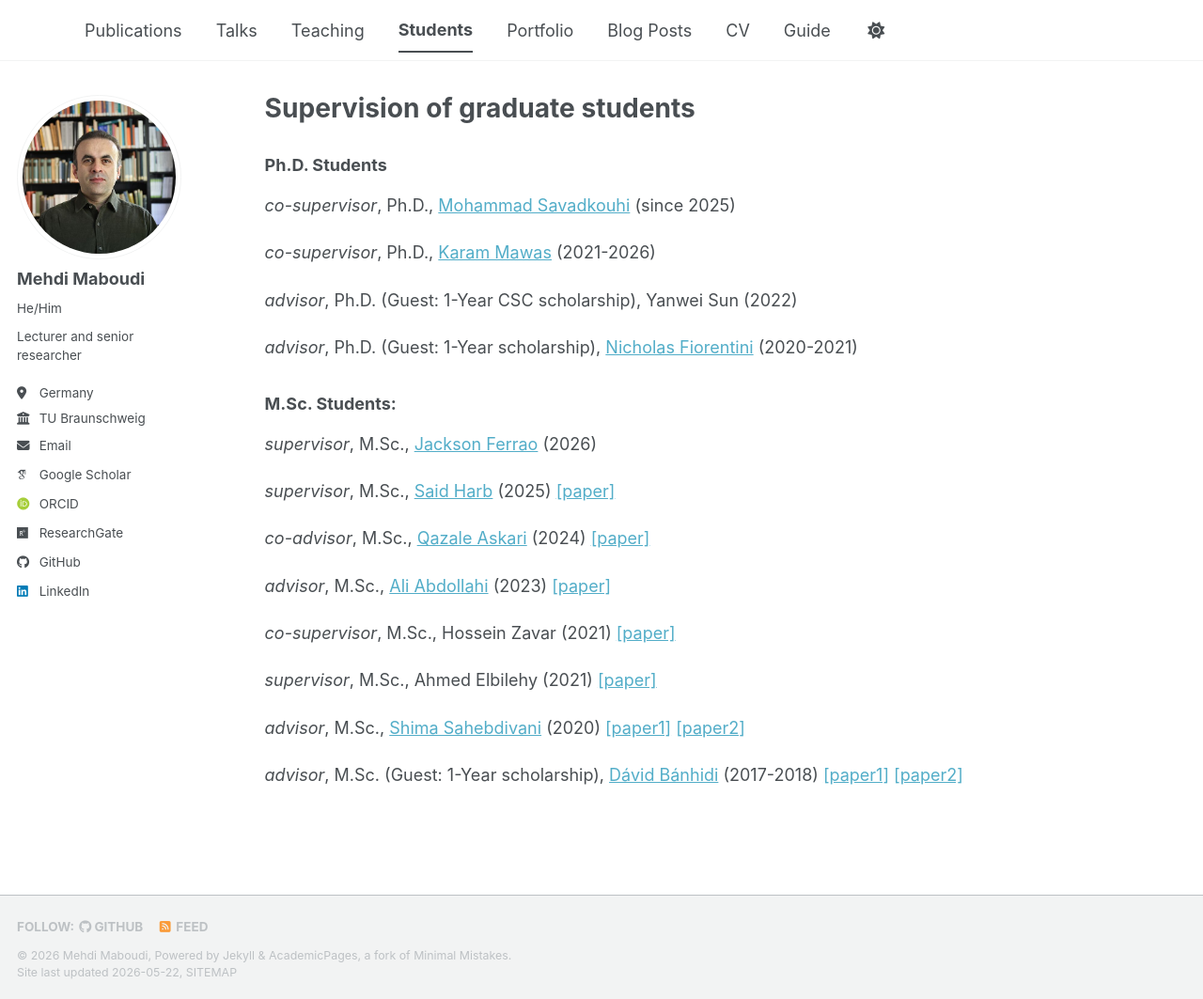
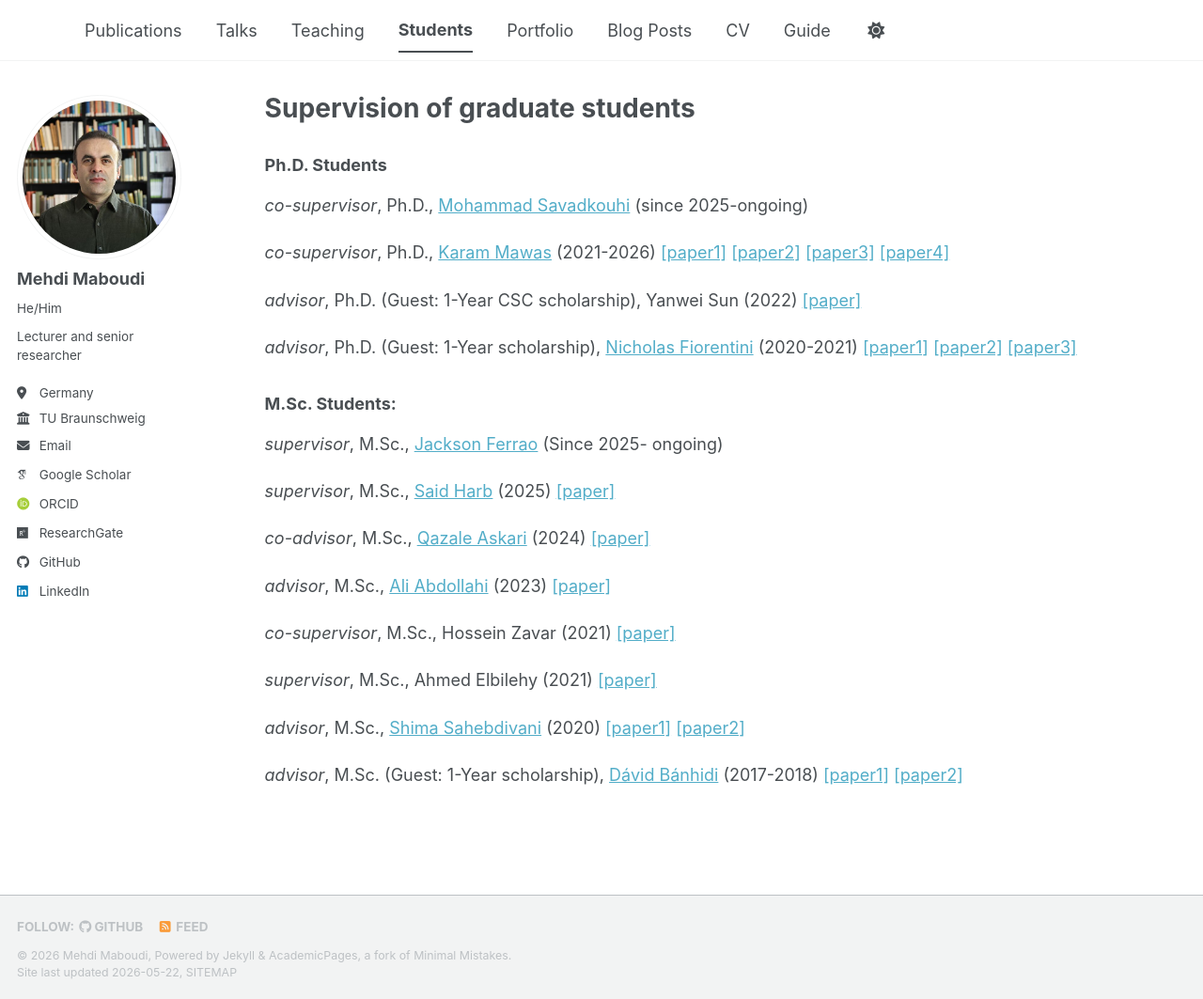
Before and after one commit to MehdiMaboudi/mehdimaboudi.github.io, a Jekyll site: the page built from _pages/students.html, in a window 1280 px wide and 1063 px high. Shown: the whole window at 94% size. Built offline with Jekyll 4.4.1, drawn with Linux system fonts in a browser that asks for light colours; some web fonts are replaced; a script bundle is joined from its source files by our own code; library files that are not in the unit come from our copies.

Commit message:
All students papers added

```diff
--- a/_pages/students.html
+++ b/_pages/students.html
@@ -7,26 +7,38 @@ author_profile: true
 <div>
 <h3>Ph.D. Students</h3>
   <p>
-    <i>co-supervisor</i>, Ph.D., <a href="https://www.linkedin.com/in/mohammad-savadkouhi-82208b126/"  target="_blank" rel="noopener noreferrer">Mohammad Savadkouhi</a> (since 2025)
+    <i>co-supervisor</i>, Ph.D., <a href="https://www.linkedin.com/in/mohammad-savadkouhi-82208b126/"  target="_blank" rel="noopener noreferrer">Mohammad Savadkouhi</a> (since 2025-ongoing)
   </p>
 
   <p>
     <i>co-supervisor</i>, Ph.D., <a href="https://www.linkedin.com/in/karam-mawas/?locale=en"  target="_blank" rel="noopener noreferrer">Karam Mawas</a> (2021-2026)
+    <a href="https://doi.org/10.1016/j.cemconres.2025.108030" target="_blank" rel="noopener noreferrer">[paper1]</a>
+    <a href="https://doi.org/10.48550/arXiv.2512.00091" target="_blank" rel="noopener noreferrer">[paper2]</a>
+    <a href="https://doi.org/10.5194/isprs-archives-XLIII-B1-2022-459-2022" target="_blank" rel="noopener noreferrer">[paper3]</a>
+    <a href="https://www.dgpf.de/src/tagung/jt2022/proceedings/proceedings/paper/14_DLT2022_Mawas_et_al.pdf" target="_blank" rel="noopener noreferrer">[paper4]</a>
+
+
   </p>
 
   <p>
     <i>advisor</i>, Ph.D. (Guest: 1-Year CSC scholarship), Yanwei Sun (2022)
+    <a href="https://doi.org/10.3390/ijgi11030162" target="_blank" rel="noopener noreferrer">[paper]</a>
+
   </p>
 
   <p>
     <i>advisor</i>, Ph.D. (Guest: 1-Year scholarship), <a href="href=https://scholar.google.com/citations?user=dnnBdpMAAAAJ&hl=en"  target="_blank" rel="noopener noreferrer">Nicholas Fiorentini</a> (2020-2021)
+    <a href="https://doi.org/10.3390/rs12233976" target="_blank" rel="noopener noreferrer">[paper1]</a>
+    <a href="https://www.mdpi.com/1424-8220/21/10/3377" target="_blank" rel="noopener noreferrer">[paper2]</a>
+    <a href="https://doi.org/10.5194/isprs-annals-V-4-2020-19-2020" target="_blank" rel="noopener noreferrer">[paper3]</a>
+
   </p>
 </div>
 
 <div>
   <h3>M.Sc. Students:</h3>
   <p>
-    <i>supervisor</i>, M.Sc., <a href="https://www.linkedin.com/in/jackson-ferrao/"  target="_blank" rel="noopener noreferrer"> Jackson Ferrao</a> (2026)
+    <i>supervisor</i>, M.Sc., <a href="https://www.linkedin.com/in/jackson-ferrao/"  target="_blank" rel="noopener noreferrer"> Jackson Ferrao</a> (Since 2025- ongoing)
   </p>
 
   <p>
```
